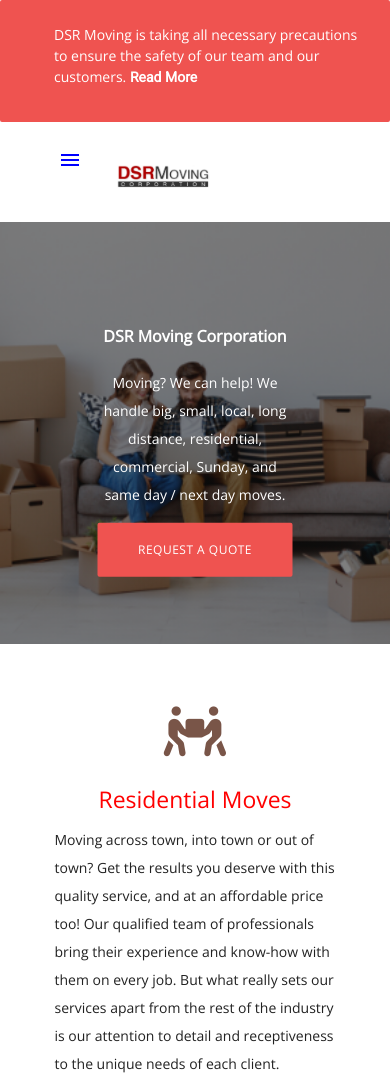
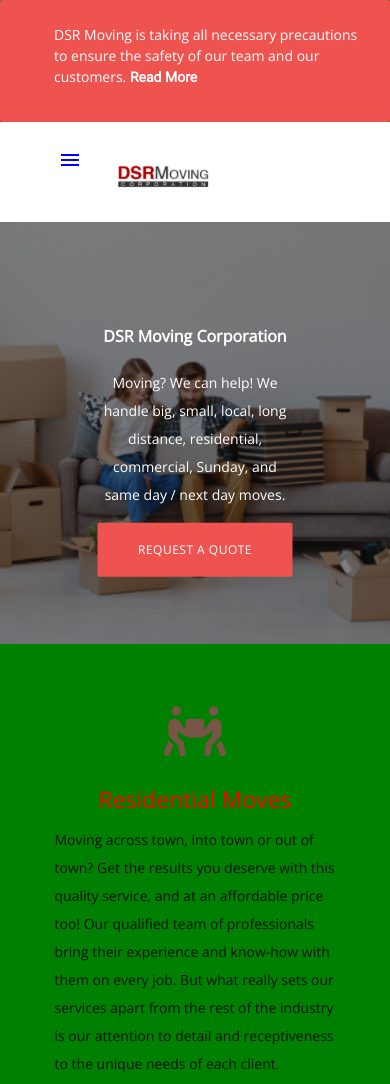
Before and after one commit to lamanaml/dsrmoving, a PHP site: page /index.php in a window 390 px wide. Shown: the top 1084 px of the page. Run offline with PHP 8.4, Linux system fonts and the light colour scheme; some libraries are stand-ins or nearby versions.

Commit message:
updated media queries

```diff
--- a/assets/css/style.css
+++ b/assets/css/style.css
@@ -246,7 +246,9 @@ footer.page-footer {
 
 /* ------------------------- everything smaller than 600px---------------------- */
 @media screen and (max-width:600px) {
-
+body {
+    background: green;
+  }
 
   h1 {
     font-size: medium;
--- a/index.php
+++ b/index.php
@@ -3,6 +3,7 @@
 <head>
   <meta http-equiv="Content-Type" content="text/html; charset=UTF-8"/>
   <meta name="viewport" content="width=device-width, initial-scale=1.0" />
+
 
 
    <meta name="description"  content="At DSR Moving Corporation, we work closely with our clients to customize the services we provide based on their specific needs and circumstances. We are ready and willing to go the extra mile whenever and wherever we’re needed. Contact us today to get in touch with our team of experienced professionals.">
```
